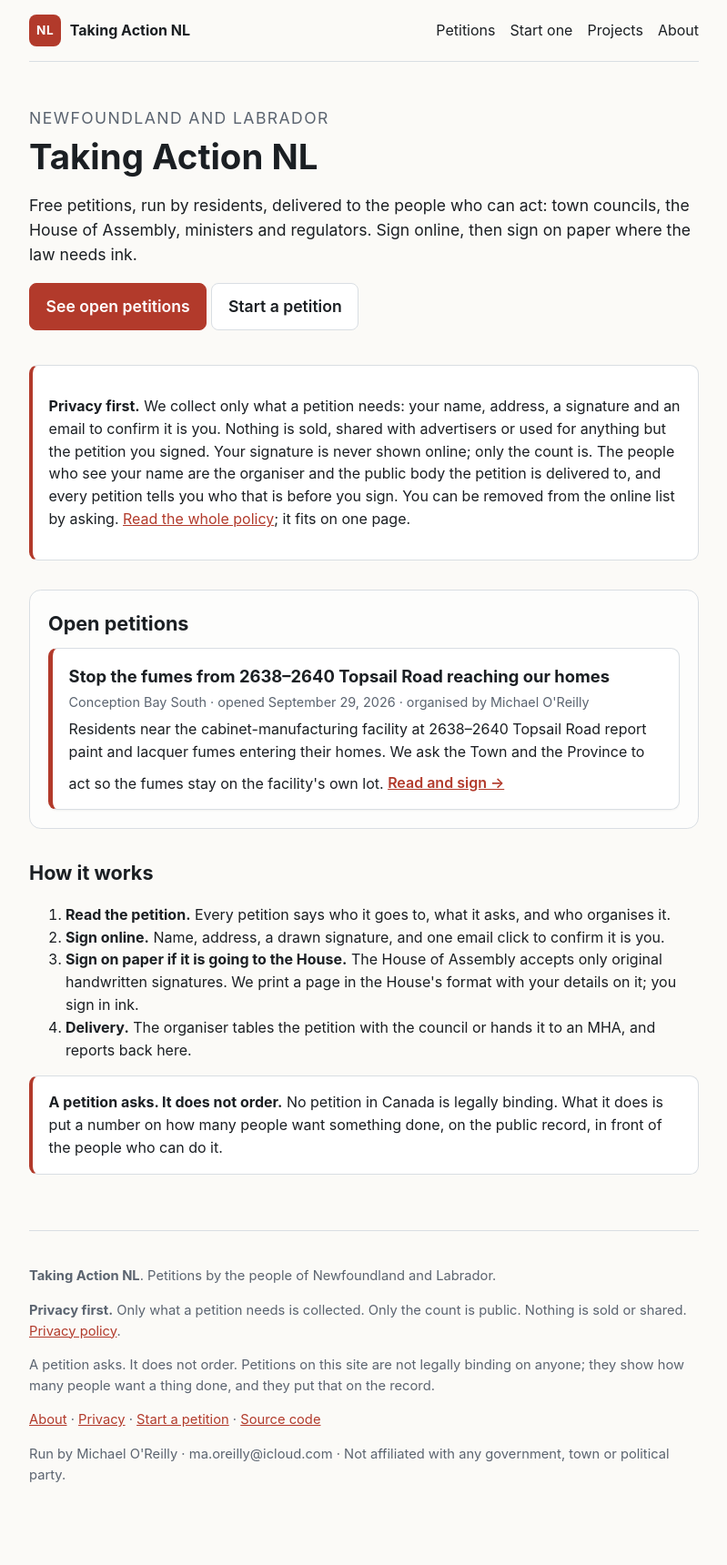
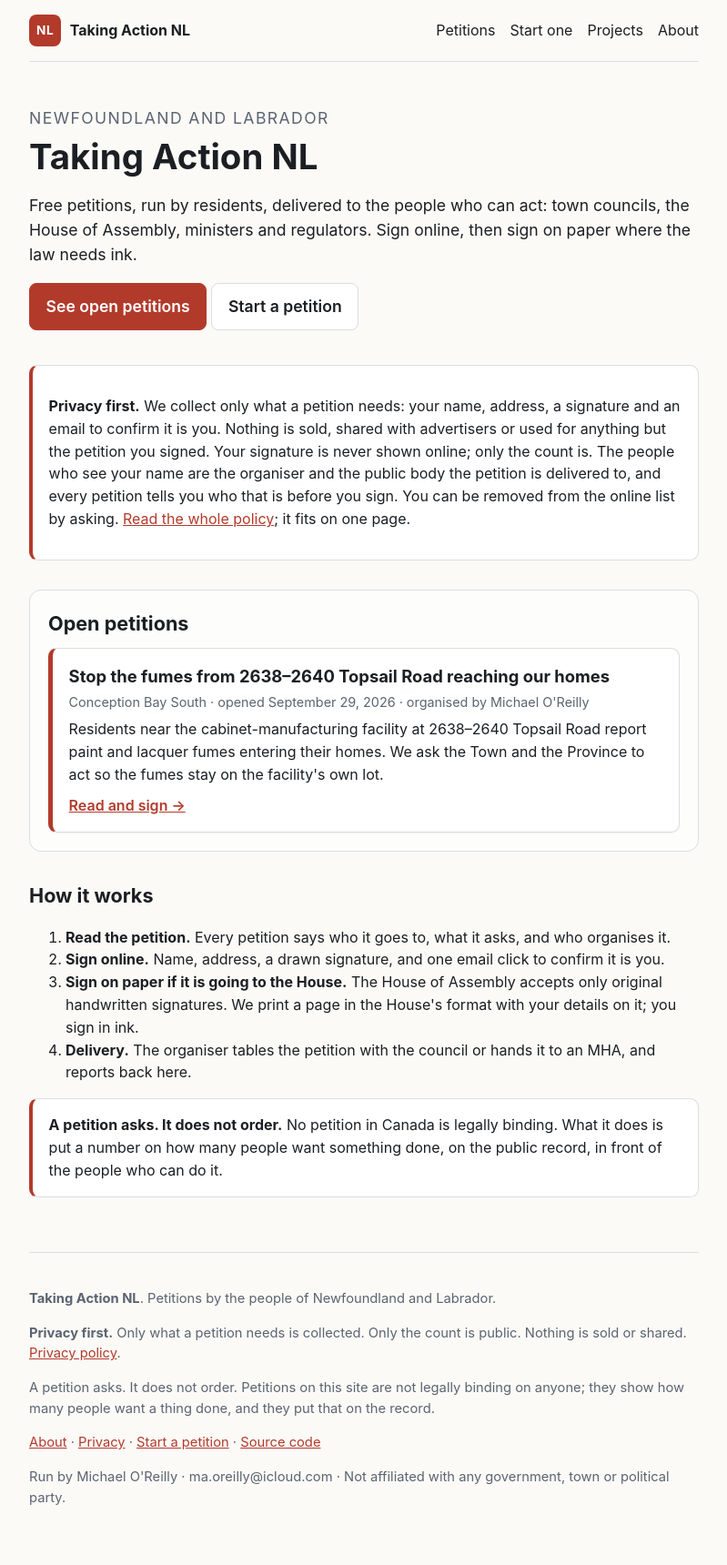
Before and after one commit to MichaelOrSd/taking-action-nl, a Jekyll site: the page built from index.md, in a window 1280 px wide. Shown: the whole page at 91% size, without its empty margins (240-1039 px from the left). Built offline with Jekyll 4.4.1, drawn with Linux system fonts in a browser that asks for light colours; before the commit the page ends 1695 px from its top, so only the background shows below that.

Commit message:
Home: put the Read and sign link on its own line
Co-Authored-By: Claude Fable 5.1 <noreply@anthropic.com>

```diff
--- a/assets/css/site.css
+++ b/assets/css/site.css
@@ -49,7 +49,7 @@ h2 { font-size: 1.35rem; margin: 2rem 0 .6rem; } h3 { font-size: 1.1rem; margin:
 .petition-list li .title { display: block; font-size: 1.15rem; font-weight: 700; color: var(--ink); text-decoration: none; margin-bottom: .2rem; }
 .petition-list li .title:hover { text-decoration: underline; }
 .petition-list li .meta { display: block; color: var(--muted); font-size: .9rem; margin-bottom: .4rem; }
-.petition-list li .go { display: inline-block; margin-top: .6rem; font-weight: 600; }
+.petition-list li .go { display: block; margin-top: .6rem; font-weight: 600; }
 #petitions { margin-top: 2rem; padding: 1.25rem; border: 1px solid var(--line); border-radius: .8rem; background: color-mix(in srgb, var(--card) 60%, var(--bg)); }
 #petitions h2:first-child { margin-top: 0; }
 .hero { padding: 1.5rem 0 .5rem; } .hero p { font-size: 1.1rem; }
```
